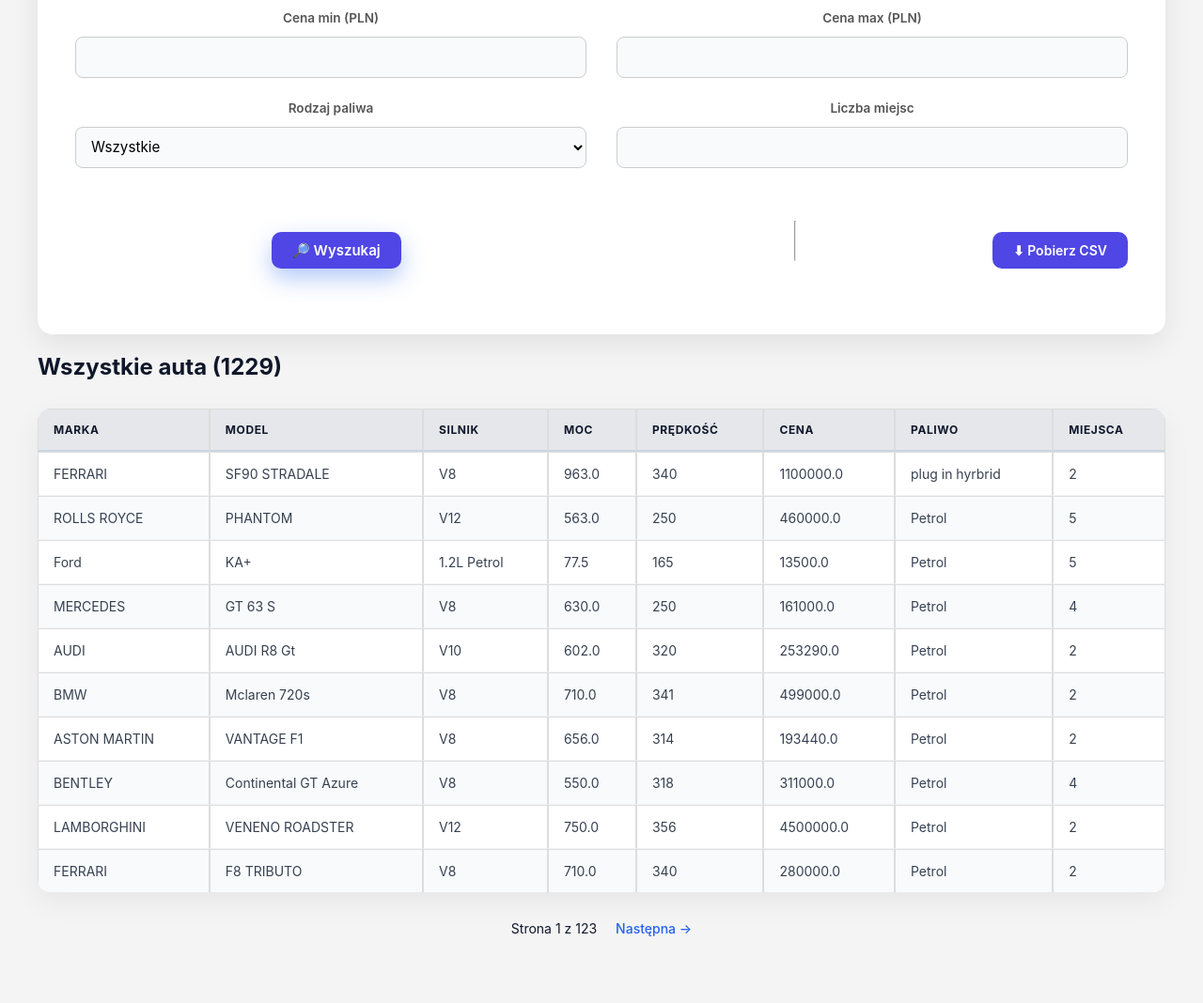
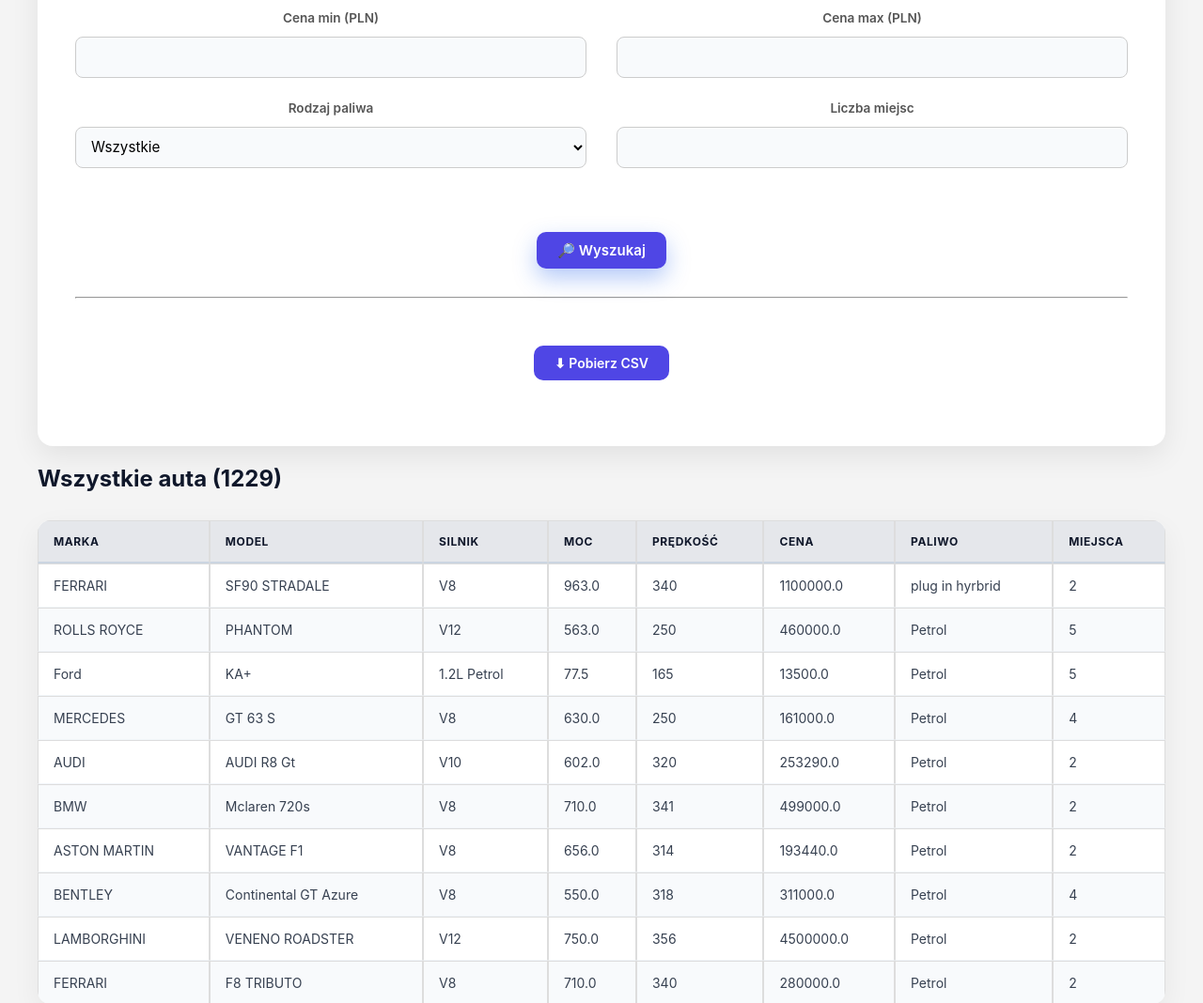
Before and after one commit to asztark/car4u, a Django app: page /search/ in a window 1280 px wide. Shown: the part 942-2010 px from the top of the page at 94% size. Run offline with Django 5.2, Linux system fonts and the light colour scheme; data comes from the database, SQL or seed files in the repository.

Commit message:
Update search.html

```diff
--- a/cars/templates/cars/search.html
+++ b/cars/templates/cars/search.html
@@ -107,9 +107,13 @@
 
       <div class="search-actions">
         <button type="submit" class="search-btn">🔎 Wyszukaj</button>
-        <hr>
+      </div>
+
+      <hr style="margin: 30px 0;">
+
+      <div class="csv-actions">
         <button type="submit" name="download_csv" value="1" class="csv-btn">
-            ⬇ Pobierz CSV
+          ⬇ Pobierz CSV
         </button>
       </div>
 
```
